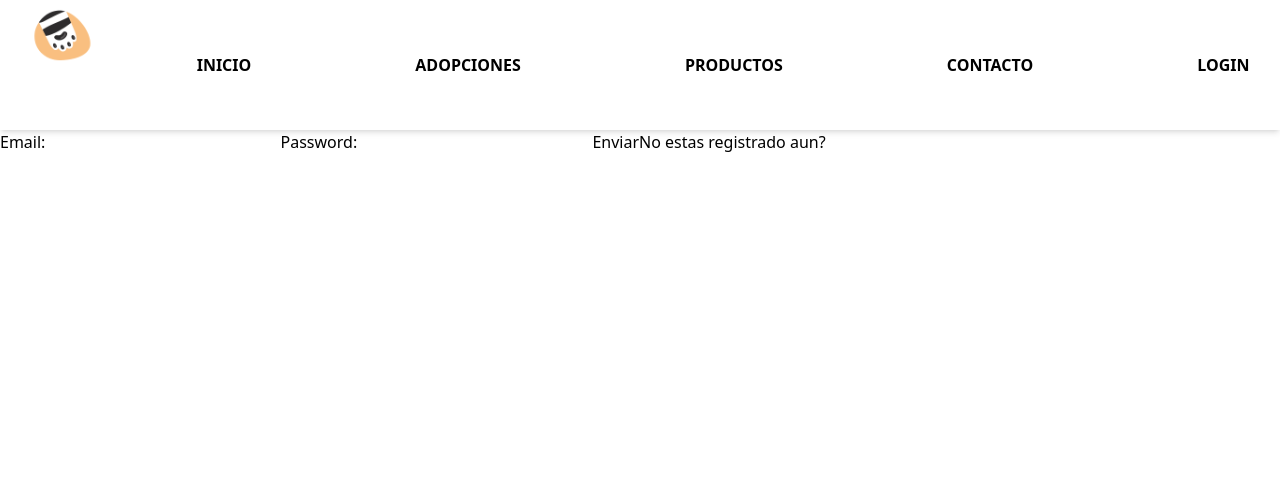
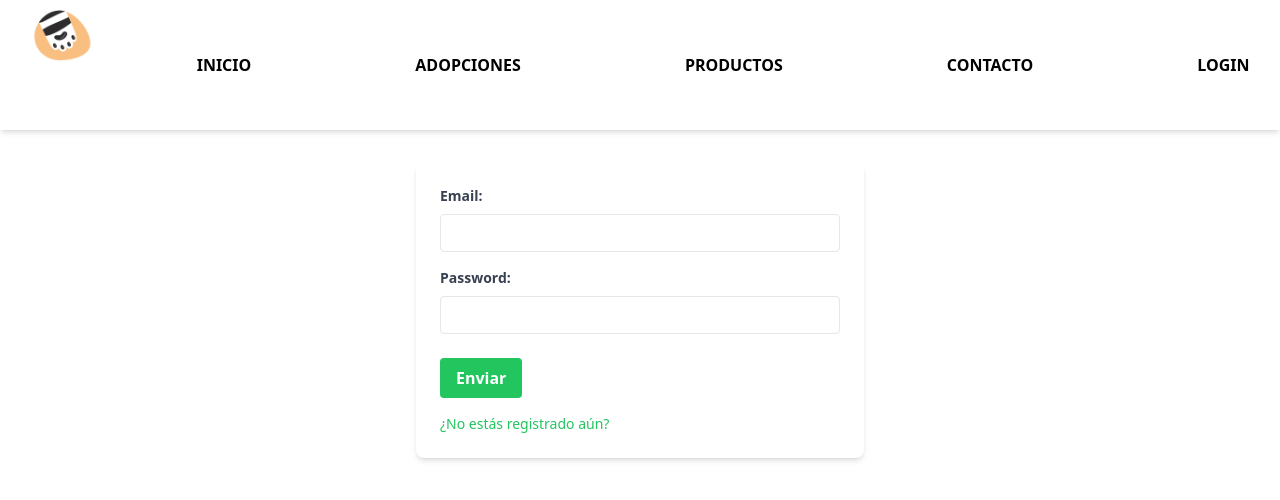
Before and after one commit to JuanSOrtiz/FluffyPets, a React (Vite) app in the folder frontend/: page /login in a window 1280 px wide. Shown: the top 500 px of the page. Built offline with nearby package versions, Linux system fonts and the light colour scheme.

Commit message:
algo de estilos

```diff
--- a/frontend/src/components/Login.jsx
+++ b/frontend/src/components/Login.jsx
@@ -48,21 +48,44 @@ const Login = () => {
     }
   return (
     <>
-        <Header></Header>
+      <Header />
+      <div className="max-w-md mx-auto mt-8 p-6 bg-white rounded-lg shadow-md">
         <form onSubmit={handleSubmit}>
-
-            <label>Email: </label>
-            <input type="email" value={email} onChange={(e)=>setEmail(e.target.value)}/>
-
-            <label>Password: </label>
-            <input type="password" value={password} onChange={(e)=>setPassword(e.target.value)} />
-
-        <button type="submit">Enviar</button>
-        <Link to="/signup">No estas registrado aun?</Link>
-
-      </form>
-
-      {user.role && <p>Rol del usuario: {user.role}</p>}
+          <div className="mb-4">
+            <label className="block text-gray-700 text-sm font-bold mb-2" htmlFor="email">Email:</label>
+            <input
+              className="appearance-none border rounded w-full py-2 px-3 text-gray-700 leading-tight focus:outline-none focus:shadow-outline"
+              type="email"
+              id="email"
+              value={email}
+              onChange={(e) => setEmail(e.target.value)}
+            />
+          </div>
+          <div className="mb-6">
+            <label className="block text-gray-700 text-sm font-bold mb-2" htmlFor="password">Password:</label>
+            <input
+              className="appearance-none border rounded w-full py-2 px-3 text-gray-700 leading-tight focus:outline-none focus:shadow-outline"
+              type="password"
+              id="password"
+              value={password}
+              onChange={(e) => setPassword(e.target.value)}
+            />
+          </div>
+          <button
+            className="bg-green-500 hover:bg-green-700 text-white font-bold py-2 px-4 rounded focus:outline-none focus:shadow-outline"
+            type="submit"
+          >
+            Enviar
+          </button>
+          <Link
+            className="block text-sm mt-4 text-green-500 hover:text-green-700"
+            to="/signup"
+          >
+            ¿No estás registrado aún?
+          </Link>
+        </form>
+        {user.role && <p className="text-gray-700 mt-4">Rol del usuario: {user.role}</p>}
+      </div>
     </>
   )
 }
--- a/frontend/src/components/PetForm.jsx
+++ b/frontend/src/components/PetForm.jsx
@@ -98,7 +98,7 @@ function PetForm() {
   const handleFileChange = (e) => {
     const file = e.target.files[0];
     const fileName = file.name;
-    const newFilePath = "src/assets/" + fileName;
+    const newFilePath = "src/assets/images/" + fileName;
     setFilePath(newFilePath);
     setImgUrl(newFilePath);
 
@@ -107,78 +107,98 @@ function PetForm() {
   return (
     <>
       {user.role== 'admin'&&(
-        <form onSubmit={handleSubmit}>
-        <label>Nombre: </label>
+        <div className="max-w-md mx-auto mt-8 p-6 bg-white rounded-lg shadow-md">
+          <form onSubmit={handleSubmit} className="space-y-4">
+            <div>
+              <label htmlFor="name" className="block text-gray-700 text-sm font-bold">Nombre:</label>
               <input
                 type="text"
+                id="name"
                 value={name}
-        onChange={(e)=>setName(e.target.value)}
+                onChange={(e) => setName(e.target.value)}
+                className="appearance-none border rounded w-full py-2 px-3 text-gray-700 leading-tight focus:outline-none focus:shadow-outline"
               />
-
-        <label>Especie: </label>
+            </div>
+            <div>
+              <label htmlFor="specie" className="block text-gray-700 text-sm font-bold">Especie:</label>
               <select
                 name="specie"
                 id="specie"
                 value={selectedSpecie}
-          onChange={(e)=>setSelectedSpecie(e.target.value)}
+                onChange={(e) => setSelectedSpecie(e.target.value)}
+                className="appearance-none border rounded w-full py-2 px-3 text-gray-700 leading-tight focus:outline-none focus:shadow-outline"
               >
                 <option value="" disabled hidden>Selecciona una especie</option>
-          {specie.map((specie,index)=>(
-            <option key = {index} value={specie} >
+                {specie.map((specie, index) => (
+                  <option key={index} value={specie}>
                     {specie}
                   </option>
                 ))}
-
               </select>
-
-        <label>Raza: </label>
+            </div>
+            <div>
+              <label htmlFor="breed" className="block text-gray-700 text-sm font-bold">Raza:</label>
               <select
                 name="breed"
                 id="breed"
                 value={selectedBreed}
-          onChange={(e)=>setSelectedBreed(e.target.value)}
+                onChange={(e) => setSelectedBreed(e.target.value)}
+                className="appearance-none border rounded w-full py-2 px-3 text-gray-700 leading-tight focus:outline-none focus:shadow-outline"
               >
-          <option value="" disabled hidden>Selecciona una especie</option>
-          {breed.map((breed,index)=>(
-            <option key = {index} value={breed} >
+                <option value="" disabled hidden>Selecciona una raza</option>
+                {breed.map((breed, index) => (
+                  <option key={index} value={breed}>
                     {breed}
                   </option>
                 ))}
-
               </select>
-
-        <label>Refugio: </label>
+            </div>
+            <div>
+              <label htmlFor="shelter" className="block text-gray-700 text-sm font-bold">Refugio:</label>
               <select
                 name="shelter"
                 id="shelter"
                 value={selectedShelter}
-          onChange={(e)=>setSelectedShelter(e.target.value)}
+                onChange={(e) => setSelectedShelter(e.target.value)}
+                className="appearance-none border rounded w-full py-2 px-3 text-gray-700 leading-tight focus:outline-none focus:shadow-outline"
               >
-          <option value="" disabled hidden>Selecciona una especie</option>
-          {shelter.map((shelter,index)=>(
-            <option key = {index} value={shelter} >
+                <option value="" disabled hidden>Selecciona un refugio</option>
+                {shelter.map((shelter, index) => (
+                  <option key={index} value={shelter}>
                     {shelter}
                   </option>
                 ))}
-
               </select>
-
-        <label>Fecha de nacimiento: </label>
+            </div>
+            <div>
+              <label htmlFor="birthDate" className="block text-gray-700 text-sm font-bold">Fecha de nacimiento:</label>
               <input
                 type="date"
+                id="birthDate"
                 value={birthDate}
-        onChange={(e)=>setBirthDate(e.target.value)}
+                onChange={(e) => setBirthDate(e.target.value)}
+                className="appearance-none border rounded w-full py-2 px-3 text-gray-700 leading-tight focus:outline-none focus:shadow-outline"
               />
-
-        <label>Sube la imagen:</label>
+            </div>
+            <div>
+              <label htmlFor="fileInput" className="block text-gray-700 text-sm font-bold">Sube la imagen:</label>
               <input
-          id='fileInput'
+                id="fileInput"
                 type="file"
                 onChange={handleFileChange}
+                className="appearance-none border rounded w-full py-2 px-3 text-gray-700 leading-tight focus:outline-none focus:shadow-outline"
               />
-
-        <button type="submit">Enviar</button>
+            </div>
+            <div>
+              <button
+                type="submit"
+                className="bg-green-500 hover:bg-green-700 text-white font-bold py-2 px-4 rounded focus:outline-none focus:shadow-outline"
+              >
+                Enviar
+              </button>
+            </div>
           </form>
+        </div>
 
       )}
 
--- a/frontend/src/components/Signup.jsx
+++ b/frontend/src/components/Signup.jsx
@@ -71,38 +71,74 @@ const Signup = () => {
     }
   return (
     <>
-        <Header/>
+      <Header />
+      <div className="max-w-md mx-auto mt-8 p-6 bg-white rounded-lg shadow-md">
         <form onSubmit={handleSubmit}>
-            <label>Nombre: </label>
-            <input type="text" value={name} onChange={(e)=>setName(e.target.value)} />
-
-            <label>Email: </label>
-            <input type="email" value={email} onChange={(e)=>setEmail(e.target.value)}/>
-
-            <label>Password: </label>
-            <input type="password" value={password} onChange={(e)=>setPassword(e.target.value)} />
-
-            <label>Gender: </label>
+          <div className="mb-4">
+            <label className="block text-gray-700 text-sm font-bold mb-2" htmlFor="name">Nombre:</label>
+            <input
+              className="appearance-none border rounded w-full py-2 px-3 text-gray-700 leading-tight focus:outline-none focus:shadow-outline"
+              type="text"
+              id="name"
+              value={name}
+              onChange={(e) => setName(e.target.value)}
+            />
+          </div>
+          <div className="mb-4">
+            <label className="block text-gray-700 text-sm font-bold mb-2" htmlFor="email">Email:</label>
+            <input
+              className="appearance-none border rounded w-full py-2 px-3 text-gray-700 leading-tight focus:outline-none focus:shadow-outline"
+              type="email"
+              id="email"
+              value={email}
+              onChange={(e) => setEmail(e.target.value)}
+            />
+          </div>
+          <div className="mb-4">
+            <label className="block text-gray-700 text-sm font-bold mb-2" htmlFor="password">Password:</label>
+            <input
+              className="appearance-none border rounded w-full py-2 px-3 text-gray-700 leading-tight focus:outline-none focus:shadow-outline"
+              type="password"
+              id="password"
+              value={password}
+              onChange={(e) => setPassword(e.target.value)}
+            />
+          </div>
+          <div className="mb-4">
+            <label className="block text-gray-700 text-sm font-bold mb-2" htmlFor="gender">Gender:</label>
             <select
+              className="appearance-none border rounded w-full py-2 px-3 text-gray-700 leading-tight focus:outline-none focus:shadow-outline"
               name="gender"
               id="gender"
               value={selectedGender}
-                onChange={(e)=>setSelectedGender(e.target.value)}
+              onChange={(e) => setSelectedGender(e.target.value)}
             >
               <option value="" disabled hidden>Selecciona género</option>
-                {gender.map((gender,index)=>(
-                <option key = {index} value={gender} >
+              {gender.map((gender, index) => (
+                <option key={index} value={gender}>
                   {gender}
                 </option>
               ))}
-
             </select>
-
-            <label>Birth Date: </label>
-            <input type="date" value={birthDate} onChange={(e)=>setBirthDate(e.target.value)}/>
-
-        <button type="submit">Enviar</button>
+          </div>
+          <div className="mb-4">
+            <label className="block text-gray-700 text-sm font-bold mb-2" htmlFor="birthDate">Birth Date:</label>
+            <input
+              className="appearance-none border rounded w-full py-2 px-3 text-gray-700 leading-tight focus:outline-none focus:shadow-outline"
+              type="date"
+              id="birthDate"
+              value={birthDate}
+              onChange={(e) => setBirthDate(e.target.value)}
+            />
+          </div>
+          <button
+            className="bg-green-500 hover:bg-green-700 text-white font-bold py-2 px-4 rounded focus:outline-none focus:shadow-outline"
+            type="submit"
+          >
+            Enviar
+          </button>
         </form>
+      </div>
     </>
   )
 }
```
Also changed, not shown: frontend/src/components/Adoption.jsx (+33 -12 lines), frontend/src/assets/images/foto1.png (added). Lines whose indentation alone changed are shown as unchanged.
